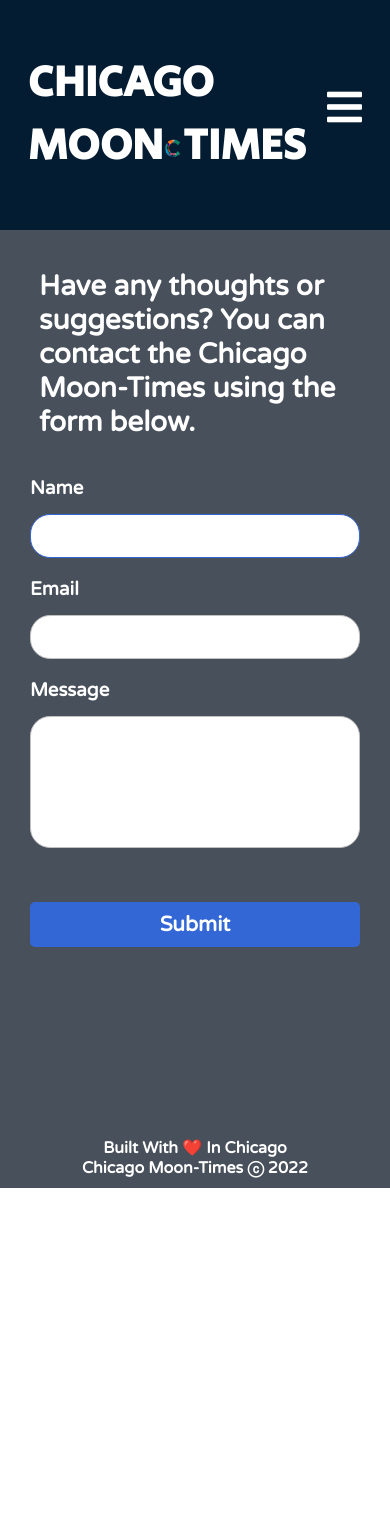
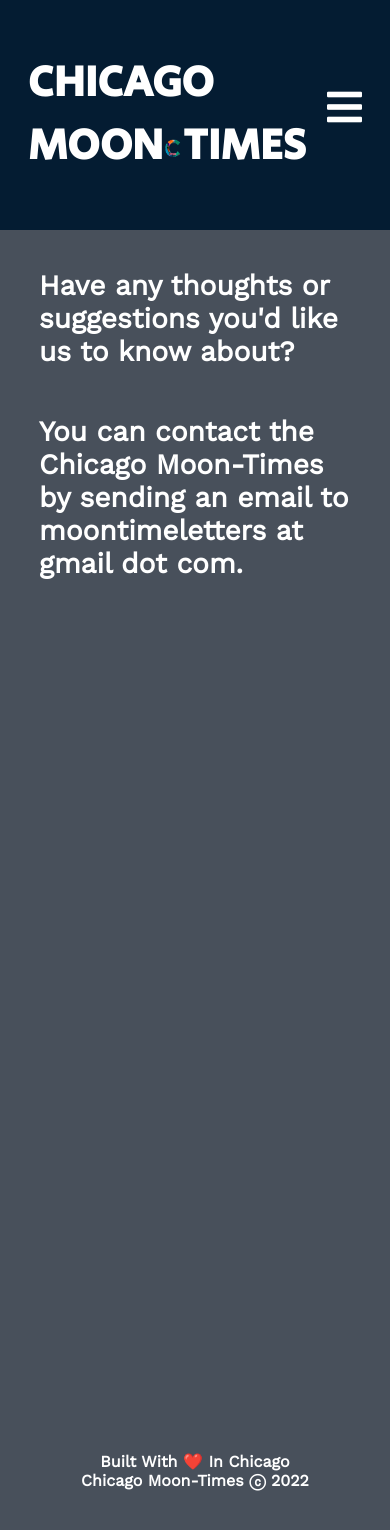
Before and after one commit to alexjdean/chicagomoontimes.com, a React (Create React App) app: page /contact in a window 390 px wide. Shown: the top 1530 px of the page. Before the commit the page ends 1188 px from the top, so only its background shows below. Built offline with nearby package versions, Linux system fonts and the light colour scheme; no server answers; the database is empty.

Commit message:
Mobile bugs

```diff
--- a/public/styles.css
+++ b/public/styles.css
@@ -1,4 +1,4 @@
-@import url('https://fonts.googleapis.com/css2?family=Sora&display=swap');
+@import url('https://fonts.googleapis.com/css2?family=Noto+Sans&display=swap');
 
 * {
     font-family: 'BentonSans', sans-serif;
--- a/src/components/Card.css
+++ b/src/components/Card.css
@@ -1,5 +1,5 @@
 @import url('https://fonts.googleapis.com/css2?family=Secular+One&display=swap');
-@import url('https://fonts.googleapis.com/css2?family=Varela+Round&display=swap');
+@import url('https://fonts.googleapis.com/css2?family=Work+Sans&display=swap');
 
 .card {
     background-color: hsl(216, 20%, 31%);
@@ -49,7 +49,7 @@
 }
 
 .date {
-    font-family: 'Varela Round', sans-serif;
+    font-family: 'Work Sans', sans-serif;
 }
 
 @media screen and (max-width: 990px) {
--- a/src/components/Footer.css
+++ b/src/components/Footer.css
@@ -1,7 +1,7 @@
-@import url('https://fonts.googleapis.com/css2?family=Varela+Round&display=swap');
+@import url('https://fonts.googleapis.com/css2?family=Work+Sans&display=swap');
 
 .font-details {
-    font-family: 'Varela Round', sans-serif;
+    font-family: 'Work Sans', sans-serif;
 }
 
 .footer {
@@ -10,12 +10,12 @@
     text-align: center;
     bottom: 0;
     width: 100%;
-    height: 5rem;
+    height: 10rem;
 }
 
 @media screen and (max-width: 1100px) {
     .footer {
-        padding-top: 30px;
+        padding-top: 40px;
         padding-bottom: 30px;
     }
 }
--- a/src/components/pages/article.css
+++ b/src/components/pages/article.css
@@ -1,8 +1,8 @@
 @import url('https://fonts.googleapis.com/css2?family=Secular+One&display=swap');
-@import url('https://fonts.googleapis.com/css2?family=Varela+Round&display=swap');
+@import url('https://fonts.googleapis.com/css2?family=Work+Sans&display=swap');
 
 .text-type {
-    font-family: 'Varela Round', sans-serif;
+    font-family: 'Work Sans', sans-serif;
     font-size: 1.75rem;
 }
 
@@ -18,7 +18,7 @@
 
 .date-style {
     color: #DDDDDD;
-    font-family: 'Varela Round', sans-serif;
+    font-family: 'Work Sans', sans-serif;
     padding-bottom: 2rem;
 }
 
@@ -49,11 +49,12 @@
     .title-style {
         font-size: 2.2rem;
         padding: 0rem 1rem;
-        padding-bottom: 15px;
+        padding-bottom: 5px;
     }
 
     .date-style {
         padding: 0rem 1.2rem;
+        padding-bottom: 15px;
     }
 
     .img-size {
--- a/src/components/pages/contact.jsx
+++ b/src/components/pages/contact.jsx
@@ -1,12 +1,11 @@
 import React from 'react';
 import './nonmain.css';
-import ContactForm from './form';
 
 const Contact = () => {
   return (
     <div className='page-struct'>
-      <p className='text'>Have any thoughts or suggestions? You can contact the Chicago Moon-Times using the form below.</p>
-      <ContactForm />
+      <p className='text'>Have any thoughts or suggestions you'd like us to know about?</p>
+      <p className='text'>You can contact the Chicago Moon-Times by sending an email to moontimeletters at gmail dot com.</p>
     </div>
   );
 };
--- a/src/components/pages/index.css
+++ b/src/components/pages/index.css
@@ -1,7 +1,7 @@
-@import url('https://fonts.googleapis.com/css2?family=Varela+Round&display=swap');
+@import url('https://fonts.googleapis.com/css2?family=Work+Sans&display=swap');
 
 .preamble {
-    font-family: 'Varela Round', sans-serif;
+    font-family: 'Work Sans', sans-serif;
     font-size: 1.2rem;
     display: flex;
     justify-content: center;
--- a/src/components/pages/nonmain.css
+++ b/src/components/pages/nonmain.css
@@ -1,22 +1,22 @@
-@import url('https://fonts.googleapis.com/css2?family=Varela+Round&display=swap');
+@import url('https://fonts.googleapis.com/css2?family=Work+Sans&display=swap');
 
 .text {
     text-align: left;
     padding: 2.5% 10%;
     padding-bottom: 1%;
-    font-family: 'Varela Round', sans-serif;
+    font-family: 'Work Sans', sans-serif;
     font-size: 1.75rem;
 }
 
 .page-struct {
     background: hsl(216, 12%, 32%);
-    height: 104vh;
+    height: 140vh;
     color: #fff;
 }
 
 a {
     color: #5ebeff;
-    font-family: 'Varela Round', sans-serif;
+    font-family: 'Work Sans', sans-serif;
     text-decoration: underline;
 }
 
@@ -29,7 +29,7 @@ a:hover {
         text-align: left;
         padding: 10% 10%;
         padding-bottom: 2%;
-        font-family: 'Varela Round', sans-serif;
+        font-family: 'Work Sans', sans-serif;
         font-size: 1.75rem;
     }
 }
```
